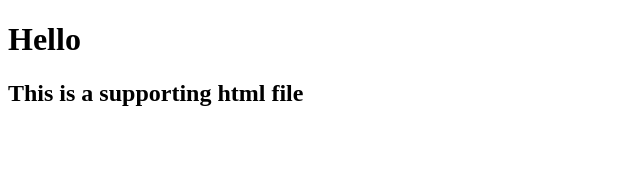
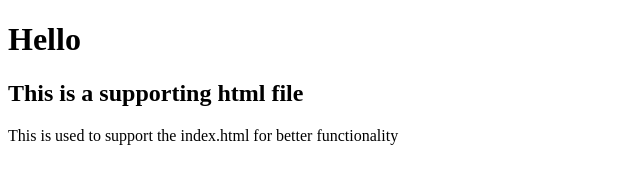
Before and after one commit to nikhilrawat2004/simplifii_9, a plain HTML site: page support.html in a window 1280 px wide. Shown: the whole page, without its empty margins (0-640 px from the left). Drawn offline with Linux system fonts and the light colour scheme.

Commit message:
support.html is modifed

```diff
--- a/support.html
+++ b/support.html
@@ -9,5 +9,6 @@
 <body>
     <h1>Hello</h1>
     <h2>This is a supporting html file</h2>
+    <p>This is used to support the index.html for better functionality</p>
 </body>
 </html>
```
